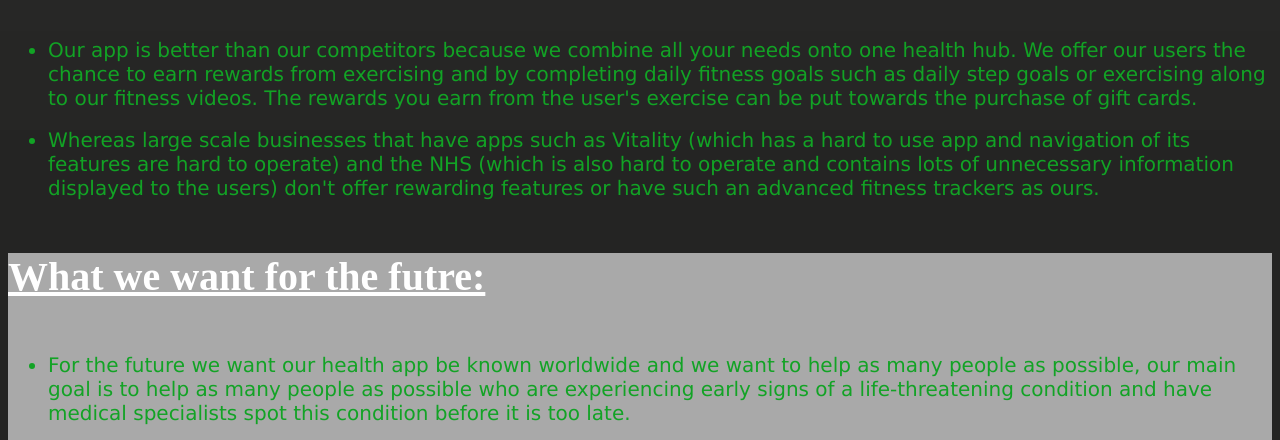
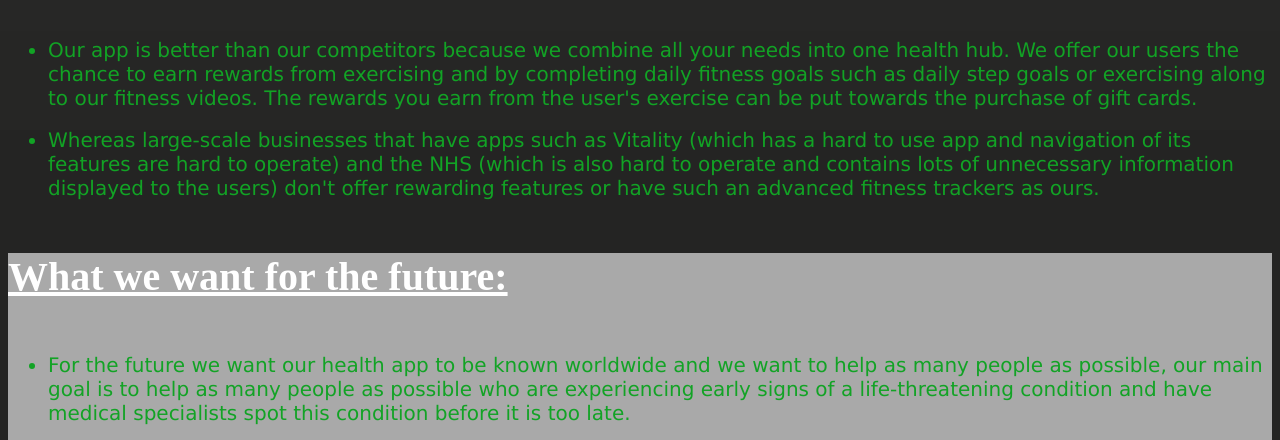
Before and after one commit to Anth0nyB311/Website-project, a plain HTML site: page index.html in a window 1280 px wide. Shown: the part 1361-1801 px from the top of the page. Drawn offline with Linux system fonts and the light colour scheme.

Commit message:
Update index.html

```diff
--- a/index.html
+++ b/index.html
@@ -82,16 +82,16 @@
 <br>
 <h3><u>Why our app is better...</u></h3>
 <ul>
-    <li>Our app is better than our competitors because we combine all your needs onto one health hub. We offer our users the chance to earn rewards from exercising and by completing daily fitness goals such as daily step goals or exercising along to our fitness videos. The rewards you earn from the user's exercise can be put towards the purchase of gift cards.
+    <li>Our app is better than our competitors because we combine all your needs into one health hub. We offer our users the chance to earn rewards from exercising and by completing daily fitness goals such as daily step goals or exercising along to our fitness videos. The rewards you earn from the user's exercise can be put towards the purchase of gift cards.
     </li>
     <br>
-    <li>Whereas large scale businesses that have apps such as Vitality (which has a hard to use app and navigation of its features are hard to operate) and the NHS (which is also hard to operate and contains lots of unnecessary information displayed to the users) don't offer rewarding features or have such an advanced fitness trackers as ours.
+    <li>Whereas large-scale businesses that have apps such as Vitality (which has a hard to use app and navigation of its features are hard to operate) and the NHS (which is also hard to operate and contains lots of unnecessary information displayed to the users) don't offer rewarding features or have such an advanced fitness trackers as ours.
     </li>
 </ul>
 <div class="imageborder2">
-<h4><u>What we want for the futre:</u></h4>
+<h4><u>What we want for the future:</u></h4>
 <ul>
-    <li>For the future we want our health app be known worldwide and we want to help as many people as possible, our main goal is to help as many people as possible who are experiencing early signs of a life-threatening condition and have medical specialists spot this condition before it is too late.
+    <li>For the future we want our health app to be known worldwide and we want to help as many people as possible, our main goal is to help as many people as possible who are experiencing early signs of a life-threatening condition and have medical specialists spot this condition before it is too late.
 
     </li>
     <br>
```
